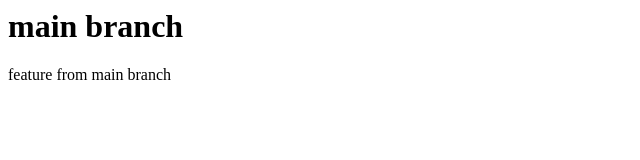
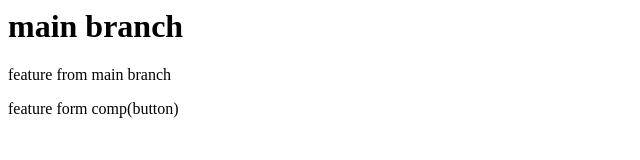
Before and after one commit to galibmulani/test_knowledge, a plain HTML site: page index.html in a window 1280 px wide. Shown: the whole page, without its empty margins (0-640 px from the left). Drawn offline with Linux system fonts and the light colour scheme.

Commit message:
button add

```diff
--- a/index.html
+++ b/index.html
@@ -1,2 +1,3 @@
 <h1> main branch</h1>
 <p>feature from main branch</p>
+<p>feature form comp(button)</p>
```
